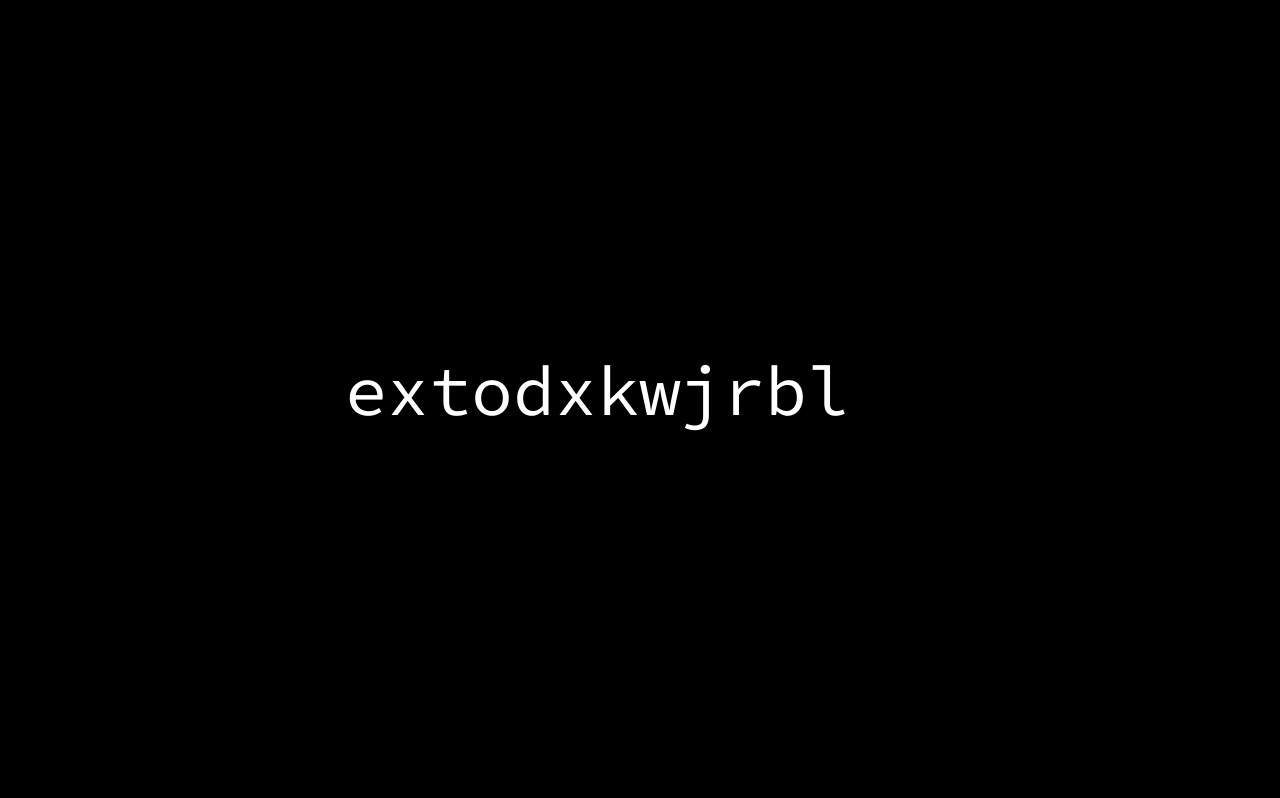
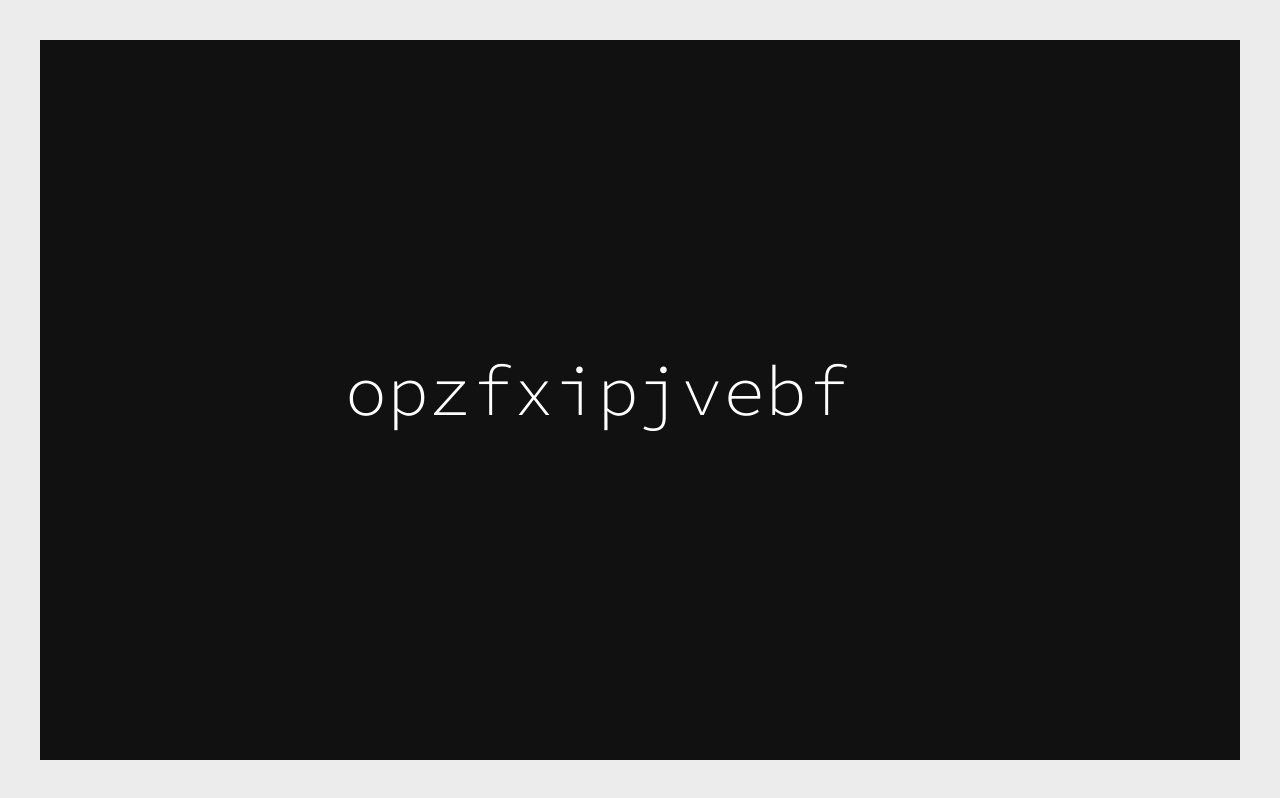
Before and after one commit to LisekTeam/foxivity_in_building, a plain HTML site: page index.html in a window 1280 px wide. Drawn offline with Linux system fonts and the light colour scheme.

Commit message:
add modern margin effect

```diff
--- a/css/partials/_layout.scss
+++ b/css/partials/_layout.scss
@@ -2,14 +2,26 @@ html {
   font-size: 62.5%;
 }
 .atf-container {
-  background-color: #000;
-  @include incol;
-  justify-content: center;
+  background-color: #ececec;
+  box-sizing: border-box;
+  padding: 0;
+  transition: 1.2s;
+  .atf-inner-cover {
+    background-color: #111111;
+    width: 100%;
+    height: 100%;
+    @include incol;
+    justify-content: center;
+  }
+  &.marginized {
+    padding: 4rem;
+  }
 }
 .decoding-phrase, .extention {
   font-family: $font-main;
   color: #fff;
   font-size: 7rem;
+  font-weight: 300;
 }
 .decoding-phrase > .single-char.foxed {
   color: #d96115;
--- a/index.html
+++ b/index.html
@@ -12,11 +12,12 @@
 </head>
 <body>
   <div class="atf-container" id="sec1-atf-cont">
-    <div class="decoding-box">
-      <p class="decoding-phrase"></p>
-      <p class="extention">.codes</p>
+    <div class="atf-inner-cover">
+      <div class="decoding-box">
+        <p class="decoding-phrase"></p>
+        <p class="extention">.codes</p>
+      </div>
     </div>
-
     <!-- <button id="drawing-stop">Stop</button> -->
   </div>
 </body>
--- a/js/main.js
+++ b/js/main.js
@@ -7,6 +7,10 @@ var valuesLenght;
 function startMe() {
   setHeight();
   drawChar(gi);
+  var timeout5 = window.setTimeout(function() {
+    $('.atf-container').addClass('marginized');
+  }, 800);
+
 }
 
 function setHeight() {
@@ -51,13 +55,13 @@ function drawChar(gi) {
       for (k=0;k<valueLenght;k++) {
         decodeMe(k);
       }
-    }, 1000);
+    }, 1200);
   } else {
     var timeout5 = window.setTimeout(function() {
       for (k=0;k<valueLenght;k++) {
         decodeMe(k);
       }
-    }, 700);
+    }, 1500);
   }
   function decodeMe(k) {
     var currentChar = '.char'+k;
```
Also changed, not shown: css/main.css, 1 other file.
